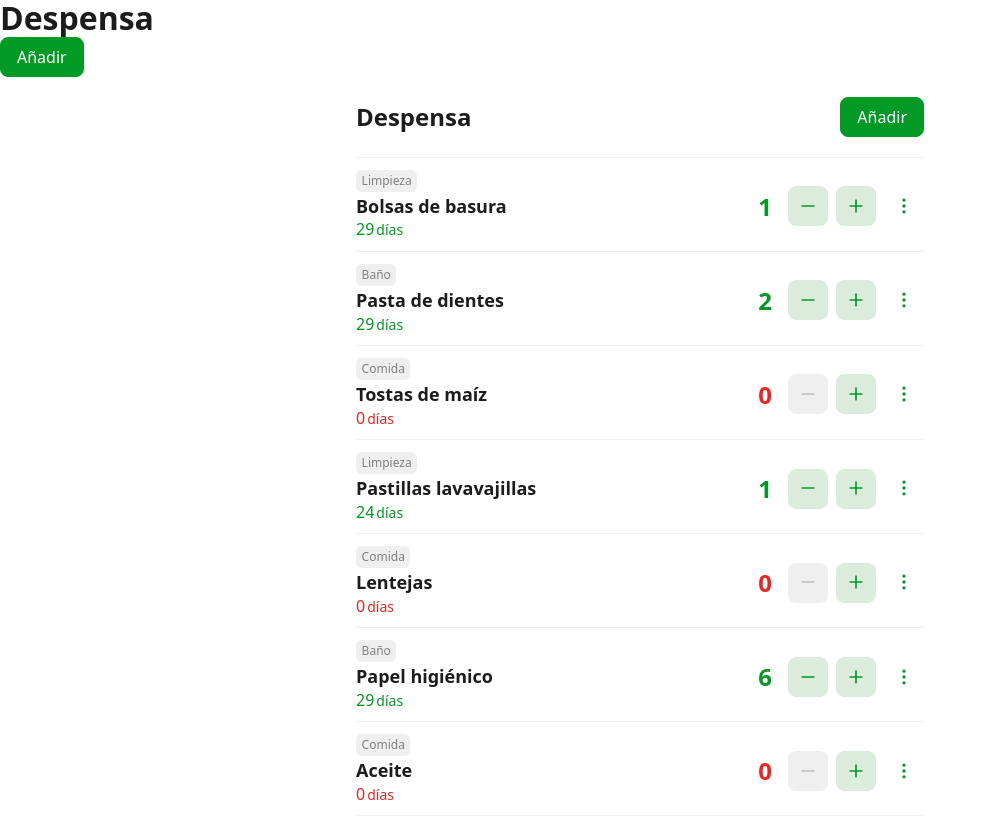
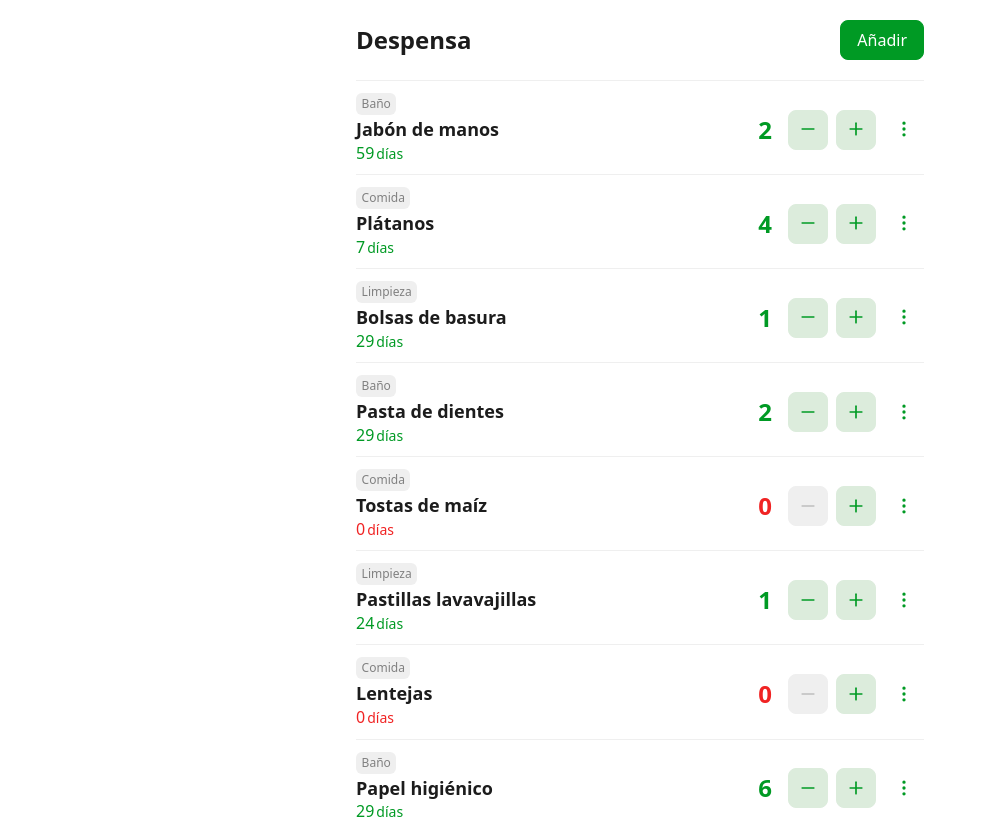
Before and after one commit to juananton/shopping-list, a React app: page / in a window 1280 px wide. Shown: the top 819 px of the page, without its empty margins (0-987 px from the left). Built offline with nearby package versions, Linux system fonts and the light colour scheme; data requests are answered from the project's data file; the HTML template or start-up script is replaced by a standard one.

Commit message:
Create access to edit and delete item modals

```diff
--- a/data.json
+++ b/data.json
@@ -55,6 +55,20 @@
 			"units": 1,
 			"category": "Limpieza",
 			"id": 8
+		},
+		{
+			"name": "Plátanos",
+			"daysPerUnit": 2,
+			"units": 4,
+			"category": "Comida",
+			"id": 9
+		},
+		{
+			"name": "Jabón de manos",
+			"daysPerUnit": 30,
+			"units": 2,
+			"category": "Baño",
+			"id": 10
 		}
 	]
 }
--- a/src/components/CreationForm.jsx
+++ b/src/components/CreateForm.jsx
@@ -1,10 +1,9 @@
 import { useState } from 'react';
 import { CATEGORIES } from '../lib/constants';
-import Button from './Button';
 import Input from './Input';
 import Select from './Select';
 
-const CreationForm = ({ closeModal, addItem }) => {
+const CreateForm = ({ closeModal, addItem }) => {
 	const [nameValue, setNameValue] = useState('');
 	const [daysPerUnitValue, setDaysPerUnitValue] = useState(1);
 	const [unitsValue, setUnitsValue] = useState(1);
@@ -53,7 +52,7 @@ const CreationForm = ({ closeModal, addItem }) => {
 	};
 
 	return (
-		<form className='creation-form' onSubmit={handleSubmit}>
+		<form className='create-form' onSubmit={handleSubmit} id='create'>
 			<Input
 				type='text'
 				label='Nombre'
@@ -90,16 +89,8 @@ const CreationForm = ({ closeModal, addItem }) => {
 				min={0}
 				onChange={e => setUnitsValue(+e.target.value)}
 			/>
-			<div className='buttons'>
-				<Button type='button' onClick={closeModal}>
-					Cancelar
-				</Button>
-				<Button type='submit' use='primary'>
-					Añadir
-				</Button>
-			</div>
 		</form>
 	);
 };
 
-export default CreationForm;
+export default CreateForm;
--- /dev/null
+++ b/src/components/DeleteForm.jsx
@@ -0,0 +1,23 @@
+const DeleteForm = ({ closeModal, addItem }) => {
+	const handleSubmit = e => {
+		e.preventDefault();
+
+		const newItem = {
+			name: nameValue,
+			daysPerUnit: daysPerUnitValue,
+			units: unitsValue,
+			category: categoryValue
+		};
+
+		addItem(newItem);
+		closeModal(true);
+	};
+
+	return (
+		<form className='delete-form' onSubmit={handleSubmit}>
+			<p>Seguro que quieres eliminar este ítem </p>
+		</form>
+	);
+};
+
+export default DeleteForm;
--- a/src/components/Item.jsx
+++ b/src/components/Item.jsx
@@ -7,6 +7,8 @@ import {
 	FiTrash2
 } from 'react-icons/fi';
 import Button from './Button';
+import DeleteForm from './DeleteForm';
+import Modal from './Modal';
 import Tag from './Tag';
 
 const Item = ({ name, daysPerUnit, days, units, category }) => {
@@ -30,13 +32,13 @@ const Item = ({ name, daysPerUnit, days, units, category }) => {
 		setUnitsCount(Math.ceil(daysCount / daysPerUnit));
 	}, [daysCount, daysPerUnit]);
 
-	const addItem = () => {
+	const addUnit = () => {
 		if (daysCount >= 0) {
 			setDaysCount(daysCount + daysPerUnit);
 		}
 	};
 
-	const removeItem = () => {
+	const removeUnit = () => {
 		setDaysCount(daysCount - daysPerUnit);
 	};
 
@@ -48,16 +50,39 @@ const Item = ({ name, daysPerUnit, days, units, category }) => {
 		}
 	};
 
-	const deleteItem = () => {
-		setActionsDropdown(false);
+	const [modalContent, setModalContent] = useState({
+		formDisplay: undefined,
+		formTitle: '',
+		formId: ''
+	});
+
+	const deleteModal = () => {
+		setModalContent({
+			formDisplay: <DeleteForm />,
+			formTitle: 'Eliminar',
+			formId: 'delete'
+		});
 	};
 
-	const editItem = () => {
-		setActionsDropdown(false);
+	const editModal = () => {
+		setModalContent({
+			formDisplay: <DeleteForm />,
+			formTitle: 'Editar',
+			formId: 'edit'
+		});
 	};
+
+	const closeModal = () => setModalContent(false);
 
 	return (
 		<div className='item'>
+			<Modal
+				formTitle={modalContent.formTitle}
+				formId={modalContent.formId}
+				closeModal={closeModal}
+			>
+				{modalContent.formDisplay}
+			</Modal>
 			<div className='wrapper'>
 				<Tag className='category'>{category}</Tag>
 				<h2 className='name'>{name}</h2>
@@ -67,14 +92,11 @@ const Item = ({ name, daysPerUnit, days, units, category }) => {
 				</span>
 			</div>
 			<div className='controls'>
-				<span className={`units ${finishWarning()}`}>
-					{unitsCount}
-					{/* <span>uds.</span> */}
-				</span>
-				<Button onClick={removeItem} variant='icon' disabled={daysCount <= 0}>
+				<span className={`units ${finishWarning()}`}>{unitsCount}</span>
+				<Button onClick={removeUnit} variant='icon' disabled={daysCount <= 0}>
 					<FiMinus className='icon' />
 				</Button>
-				<Button onClick={addItem} variant='icon'>
+				<Button onClick={addUnit} variant='icon'>
 					<FiPlus className='icon' />
 				</Button>
 				<Button
@@ -89,12 +111,12 @@ const Item = ({ name, daysPerUnit, days, units, category }) => {
 					<FiMoreVertical className='icon' />
 				</Button>
 				{actionsDropdown && (
-					<ul className='dropdown'>
-						<li onClick={editItem}>
+					<ul className='dropdown' onClick={() => setActionsDropdown(false)}>
+						<li onClick={editModal}>
 							<FiEdit className='icon' />
 							<span>Editar</span>
 						</li>
-						<li onClick={deleteItem}>
+						<li onClick={deleteModal}>
 							<FiTrash2 className='icon' />
 							<span>Eliminar</span>
 						</li>
--- a/src/components/ItemsList.jsx
+++ b/src/components/ItemsList.jsx
@@ -1,75 +1,7 @@
-import { useEffect, useState } from 'react';
-import Button from './Button';
-import CreationForm from './CreationForm';
+import React from 'react';
 import Item from './Item';
-import Modal from './Modal';
 
-const ItemsList = () => {
-	// Data states
-	const [listData, setListData] = useState({
-		data: [],
-		error: false,
-		loading: true
-	});
-
-	const setData = newData => {
-		setListData({ data: newData, loading: false, error: false });
-	};
-	const setError = () => setListData({ data: [], loading: false, error: true });
-
-	// Fetch items
-	const fetchData = async signal => {
-		try {
-			const res = await fetch(
-				'http://localhost:4000/data?_sort=id&_order=desc',
-				{ signal }
-			);
-			if (res.ok) {
-				const data = await res.json();
-				setData(data);
-			} else {
-				setError();
-			}
-		} catch (err) {
-			setError();
-		}
-	};
-
-	useEffect(() => {
-		const controller = new AbortController();
-		fetchData(controller.signal);
-		return () => controller.abort();
-	}, []);
-
-	// Add item
-	const addItem = async newItem => {
-		try {
-			const res = await fetch('http://localhost:4000/data', {
-				method: 'POST',
-				headers: {
-					'Content-Type': 'application/json'
-				},
-				body: JSON.stringify(newItem)
-			});
-			const data = await res.json();
-			console.log(data);
-			setData([data, ...listData.data]);
-		} catch (err) {}
-	};
-
-	// Close modal
-	const [showModal, setShowModal] = useState(false);
-	const closeModal = () => setShowModal(false);
-
-	// Calculate totaldays of each item
-	listData.data.forEach(item => {
-		item.totalDays = () => {
-			return Math.ceil(item.units * item.daysPerUnit);
-		};
-	});
-
-	// Display items
-	const itemsRendered = () => {
+const ItemsList = ({ listData, setShowModal }) => {
 	if (listData.loading) return <p>Cargando datos...</p>;
 	if (listData.error) return <p>Error al cargar los datos</p>;
 	if (!listData.data.length)
@@ -83,27 +15,9 @@ const ItemsList = () => {
 			daysPerUnit={item.daysPerUnit}
 			units={item.units}
 			days={item.totalDays()}
+			setShowModal={setShowModal}
 		/>
 	));
 };
 
-	return (
-		<div className='items-list'>
-			<Modal title='Nuevo alimento' closeModal={closeModal}>
-				{showModal && (
-					<CreationForm closeModal={closeModal} addItem={addItem} />
-				)}
-			</Modal>
-
-			<div className='header'>
-				<h1>Despensa</h1>
-				<Button use='primary' onClick={() => setShowModal(true)}>
-					Añadir
-				</Button>
-			</div>
-			{itemsRendered()}
-		</div>
-	);
-};
-
 export default ItemsList;
--- a/src/styles/css/index.css
+++ b/src/styles/css/index.css
@@ -279,19 +279,20 @@ h6 {
 }
 
 /* COMPONENTS */
-.items-list {
+.manager {
   width: 600px;
   max-width: 100%;
   margin: 0 auto;
   padding: 0 1rem;
 }
-.items-list .header {
+
+.header {
   display: flex;
   align-items: center;
   justify-content: space-between;
   padding: 1.25rem 0;
 }
-.items-list .header h1 {
+.header h1 {
   font-size: 1.5rem;
 }
 
@@ -363,17 +364,18 @@ h6 {
   right: 0;
   top: 2rem;
   color: rgb(0, 154, 36);
+  min-width: 148px;
 }
 .item .controls .dropdown li {
+  display: flex;
+  align-items: center;
+  gap: 0.5rem;
   padding: 0.75rem 1rem;
   border-radius: 0.5rem;
   cursor: pointer;
 }
 .item .controls .dropdown li:hover {
   background-color: rgb(220, 236, 220);
-}
-.item .controls .dropdown .icon {
-  margin-right: 0.5rem;
 }
 
 .btn {
@@ -445,33 +447,42 @@ h6 {
   padding: 1.5rem;
   min-height: 8rem;
 }
-.modal-window .header {
+.modal-window-header {
   display: flex;
   align-items: center;
   justify-content: space-between;
-  margin-bottom: 1.5rem;
+  margin-bottom: 1.75rem;
 }
-.modal-window .header h1 {
-  font-size: 1.125rem;
+.modal-window-header h1 {
+  font-size: 1.5rem;
 }
-
-.creation-form {
-  display: flex;
-  flex-direction: column;
-  gap: 1rem;
-}
-.creation-form label .message {
-  margin-bottom: 0.5rem;
-  font-size: 0.875rem;
-  color: rgb(240, 35, 35);
-}
-.creation-form .buttons {
+.modal-window-footer {
   display: flex;
   align-items: center;
   justify-content: flex-end;
   margin-top: 1.25rem;
 }
-.creation-form .buttons Button {
+.modal-window-footer Button {
+  margin-left: 0.75rem;
+}
+
+.create-form {
+  display: flex;
+  flex-direction: column;
+  gap: 1rem;
+}
+.create-form label .message {
+  margin-bottom: 0.5rem;
+  font-size: 0.875rem;
+  color: rgb(240, 35, 35);
+}
+.create-form .buttons {
+  display: flex;
+  align-items: center;
+  justify-content: flex-end;
+  margin-top: 1.25rem;
+}
+.create-form .buttons Button {
   margin-left: 0.75rem;
 }
 
--- a/src/styles/scss/components/_CreationForm.scss
+++ b/src/styles/scss/components/_CreateForm.scss
@@ -1,4 +1,4 @@
-.creation-form {
+.create-form {
 	display: flex;
 	flex-direction: column;
 	gap: 1rem;
--- a/src/styles/scss/components/_ItemsList.scss
+++ /dev/null
@@ -1,16 +0,0 @@
-.items-list {
-	width: 600px;
-	max-width: 100%;
-	margin: 0 auto;
-	padding: 0 1rem;
-
-	.header {
-		display: flex;
-		align-items: center;
-		justify-content: space-between;
-		padding: 1.25rem 0;
-		h1 {
-			font-size: $title-1;
-		}
-	}
-}
--- a/src/styles/scss/index.scss
+++ b/src/styles/scss/index.scss
@@ -9,11 +9,12 @@
 
 /* COMPONENTS */
 @import 'components/App';
-@import 'components/ItemsList';
+@import 'components/Manager';
+@import 'components/Header';
 @import 'components/Item';
 @import 'components/Button';
 @import 'components/Modal';
-@import 'components/CreationForm';
+@import 'components/CreateForm';
 @import 'components/Input';
 @import 'components/Select';
 @import 'components/Tag';
```
Also changed, not shown: src/styles/scss/components/_Item.scss (+4 -4 lines), 1 other file (tests, documents, lock files or other folders). Lines whose indentation alone changed are shown as unchanged.
